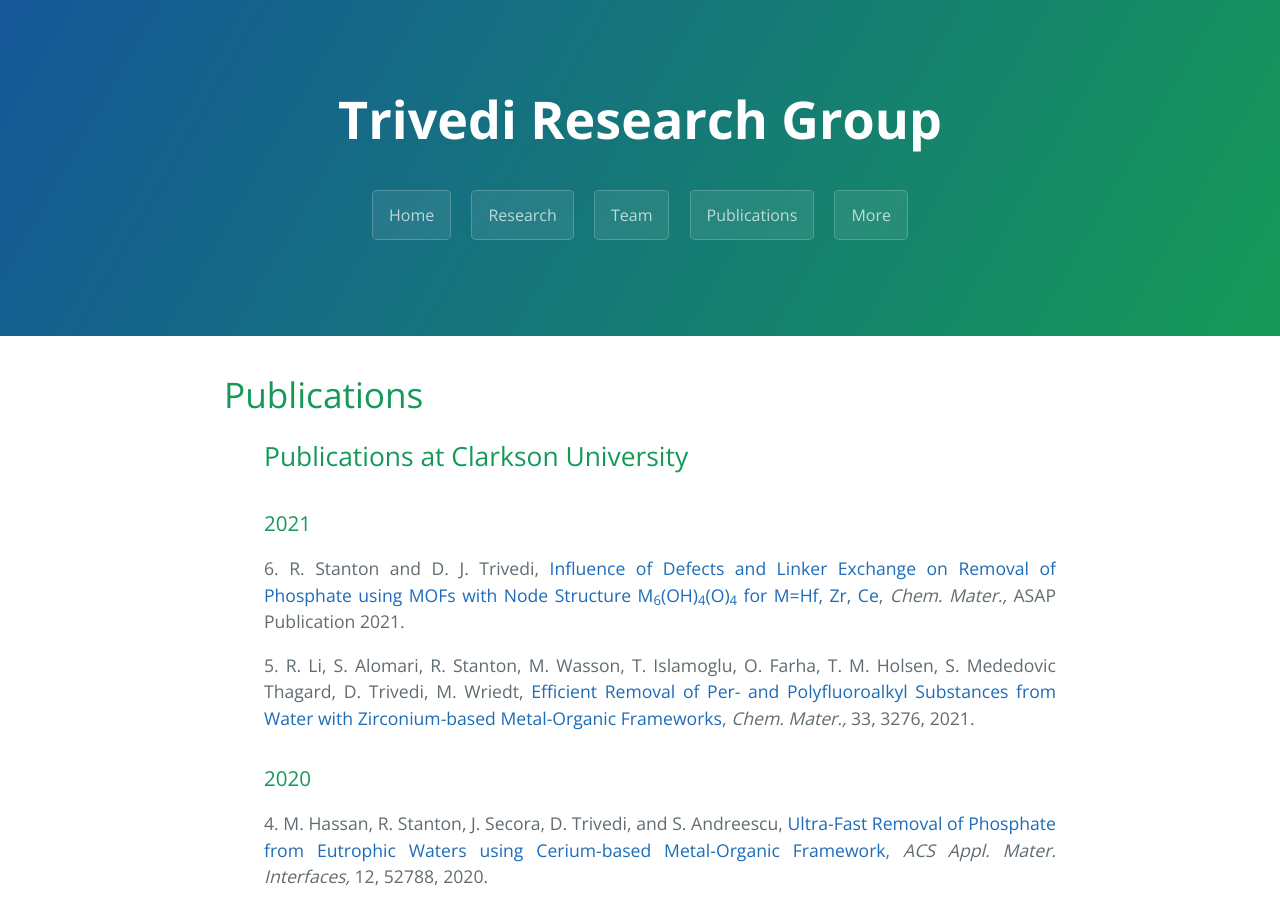
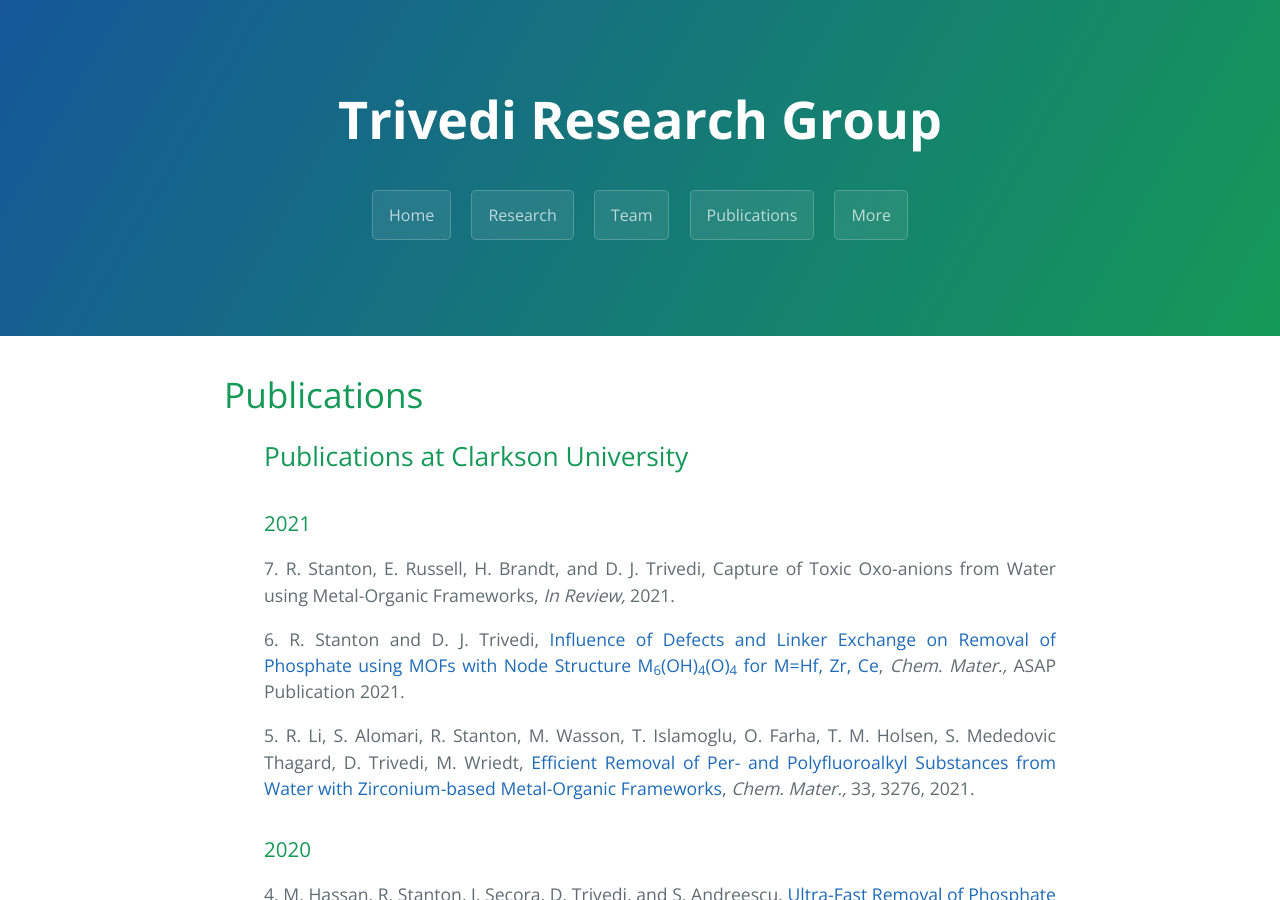
Before and after one commit to dharatrivedi/dharatrivedi.github.io, a Jekyll site: the page built from publication.html, in a window 1280 px wide and 900 px high. Built offline with Jekyll 4.4.1, drawn with Linux system fonts in a browser that asks for light colours.

Commit message:
Update publication.html

```diff
--- a/publication.html
+++ b/publication.html
@@ -8,6 +8,8 @@
   <ul class="clearfix" style="text-align:justify">
     <h2>Publications at Clarkson University</h2>
     <h3>2021</h3>
+      7. R. Stanton, E. Russell, H. Brandt, and D. J. Trivedi, Capture of Toxic Oxo-anions from Water using Metal-Organic Frameworks, <i> In Review,</i> 2021.<br />
+      <p> </p>
       6. R. Stanton and D. J. Trivedi, <a href="https://doi.org/10.1021/acs.chemmater.1c01521"> Influence of Defects and Linker Exchange on Removal of Phosphate using MOFs with Node Structure M<sub>6</sub>(OH)<sub>4</sub>(O)<sub>4</sub> for M=Hf, Zr, Ce</a>, <i> Chem. Mater.,</i> ASAP Publication 2021.<br />
       <p> </p>
       5. R. Li, S. Alomari, R. Stanton, M. Wasson, T. Islamoglu, O. Farha, T. M. Holsen, S. Mededovic Thagard, D. Trivedi, M. Wriedt, <a href="https://doi.org/10.1021/acs.chemmater.1c00324"> Efficient Removal of Per- and Polyfluoroalkyl Substances from Water with Zirconium-based Metal-Organic Frameworks</a>, <i> Chem. Mater.,</i> 33, 3276, 2021.<br />
```
